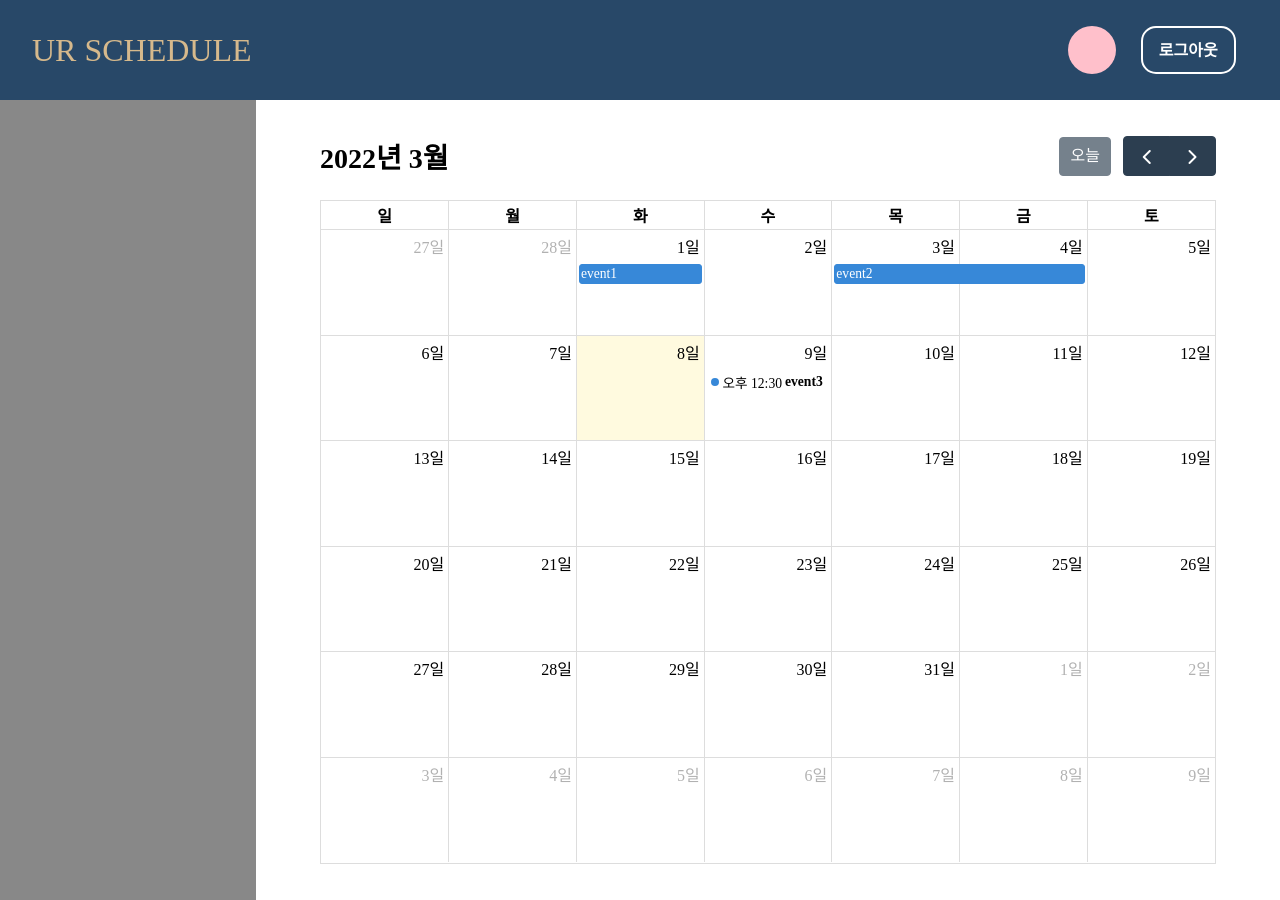
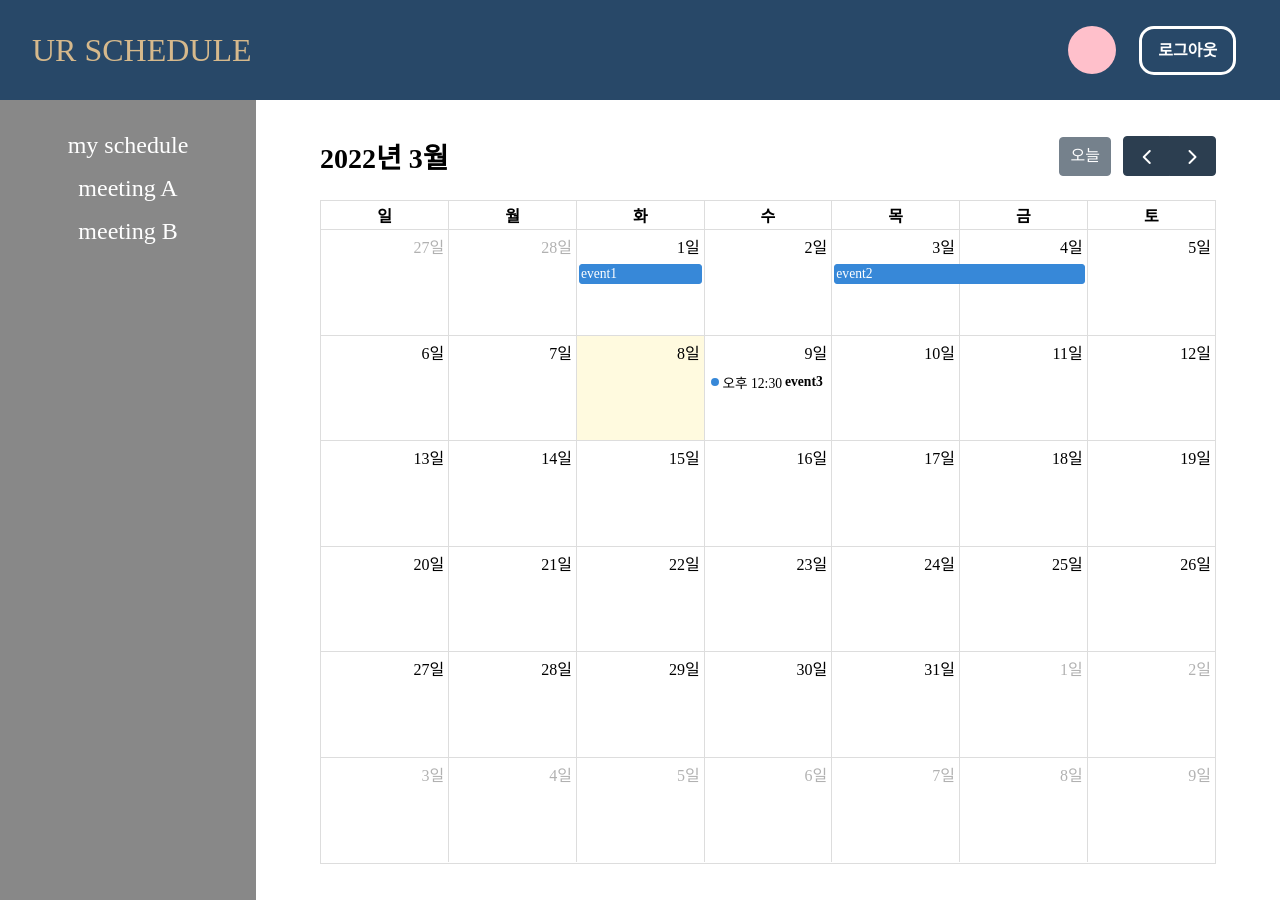
Before and after one commit to cpk0709/hanghae_9team_week1, a Flask app: template templates/main.html in a window 1280 px wide. Run offline with Flask 2, Linux system fonts and the light colour scheme; the template is opened without the code that fills it, so the values that code supplies are empty; some libraries are stand-ins or nearby versions.

Commit message:
edit sideBar

```diff
--- a/static/main.css
+++ b/static/main.css
@@ -1,6 +1,10 @@
 *{
     box-sizing: border-box;
     margin: 0;
+}
+
+a{
+    text-decoration: none;
 }
 
 button{
@@ -55,7 +59,7 @@ input:focus{
 
 .logout-btn{
     background-color: transparent;
-    border:2px solid #fff;
+    border:3px solid #fff;
     border-radius: 15px;
     color: #fff;
     padding: 0 1rem;
@@ -77,6 +81,23 @@ input:focus{
     width: 20vw;
     height: 100vh;
     background-color: #888888;
+}
+
+.side-nav > ul{
+    list-style: none;
+    padding: 1rem 0;
+    width: 100%;
+    height: 100%;
+    text-align: center;
+}
+
+.side-nav > ul > li{
+    font-size: 1.5rem;
+    margin: 1rem 0;
+}
+
+.side-nav > ul > li > a{
+    color: #fff;
 }
 
 #calendar{
--- a/templates/main.html
+++ b/templates/main.html
@@ -24,7 +24,19 @@
         </div>
     </div>
     <div class="content">
-        <div class="side-nav"></div>
+        <div class="side-nav">
+            <ul>
+                <li class="personal-sche">
+                    <a href="#">my schedule</a>
+                </li>
+                <li class="personal-sche">
+                    <a href="#">meeting A</a>
+                </li>
+                <li class="personal-sche">
+                    <a href="#">meeting B</a>
+                </li>
+            </ul>
+        </div>
         <div id='calendar'></div>
         <div class="modal enter hidden">
             <div class="modal__overlay"></div>
```
